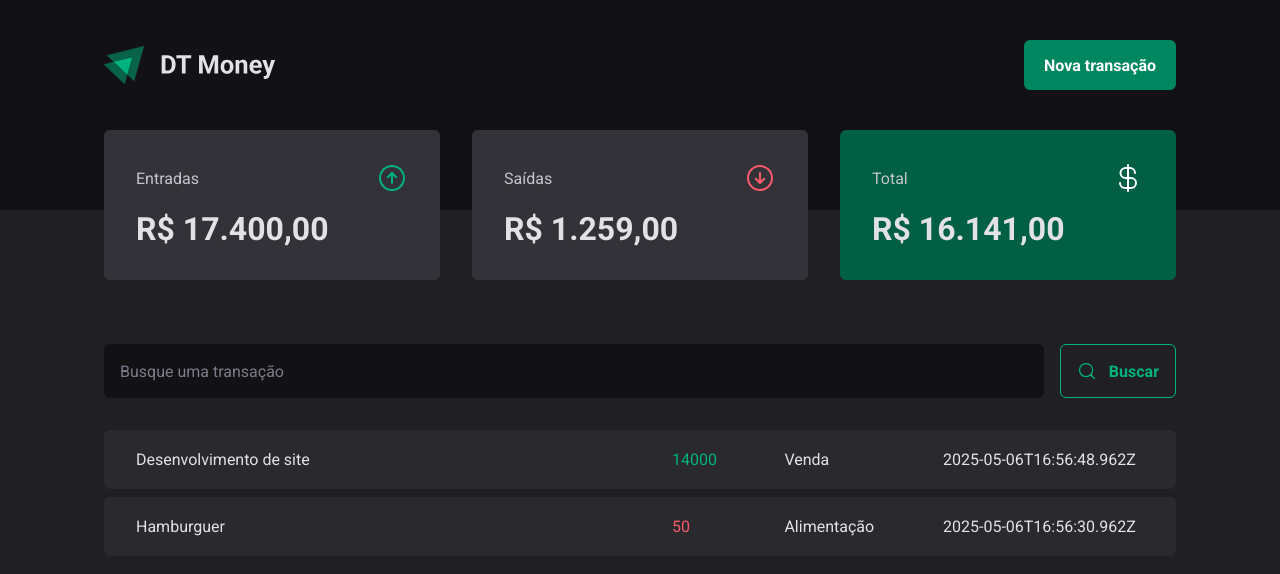
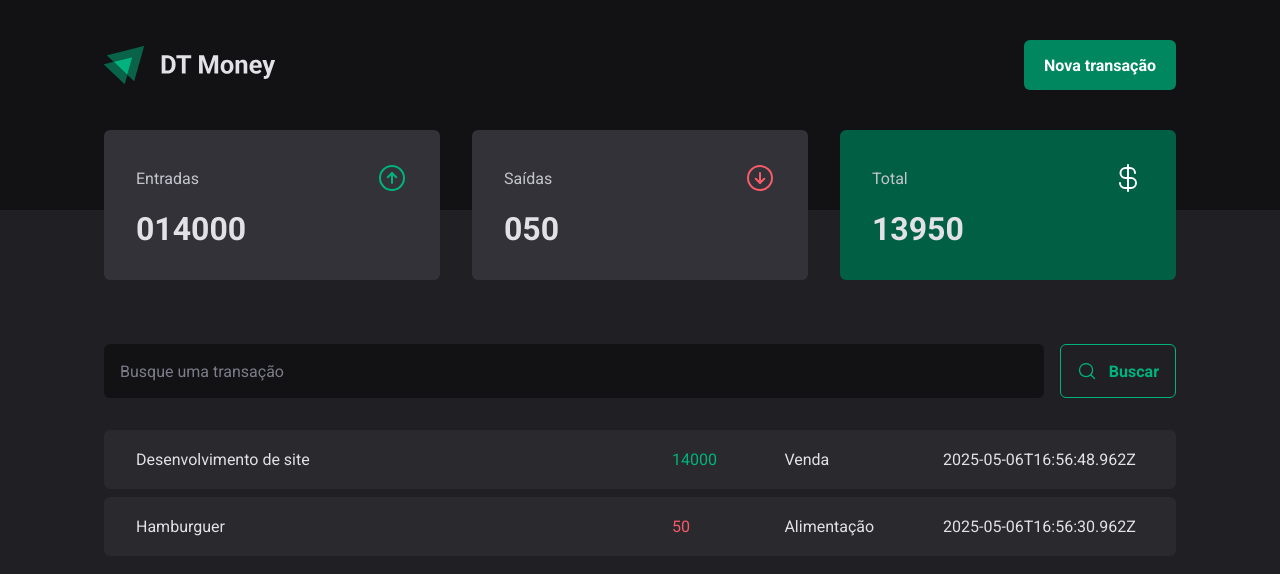
Before and after one commit to Nicoleboliveira/03-dt-money, a React (Vite) app: page / in a window 1280 px wide. Shown: the top 574 px of the page. Built offline with nearby package versions, Linux system fonts and the light colour scheme; data requests are answered from the project's data file.

Commit message:
feat(summary): calcular e exibir resumo de transações

```diff
--- a/src/components/Summary/index.tsx
+++ b/src/components/Summary/index.tsx
@@ -5,7 +5,25 @@
 
 export function Summary() {
   const { transactions } = useContext(TransactionsContext);
-  console.log(transactions);
+
+  const summary = transactions.reduce(
+    (acc, transaction) => {
+      if (transaction.type == "income") {
+        acc.income += transaction.price;
+        acc.total += transaction.price;
+      } else {
+        acc.outcome += transaction.price;
+        acc.total -= transaction.price;
+      }
+      return acc;
+    },
+    {
+      income: 0,
+      outcome: 0,
+      total: 0,
+    }
+  );
+
   return (
     <SummaryContainer>
       <SummaryCard>
@@ -14,7 +32,7 @@
           <ArrowCircleUp size={32} color="#00b37e" />
         </header>
 
-        <strong>R$ 17.400,00</strong>
+        <strong>{summary.income}</strong>
       </SummaryCard>
 
       <SummaryCard>
@@ -23,7 +41,7 @@
           <ArrowCircleDown size={32} color="#F75A68" />
         </header>
 
-        <strong>R$ 1.259,00</strong>
+        <strong>{summary.outcome}</strong>
       </SummaryCard>
 
       <SummaryCard variant="green">
@@ -32,7 +50,7 @@
           <CurrencyDollar size={32} color="#FFFFFF" />
         </header>
 
-        <strong>R$ 16.141,00</strong>
+        <strong>{summary.total}</strong>
       </SummaryCard>
     </SummaryContainer>
   );
```
